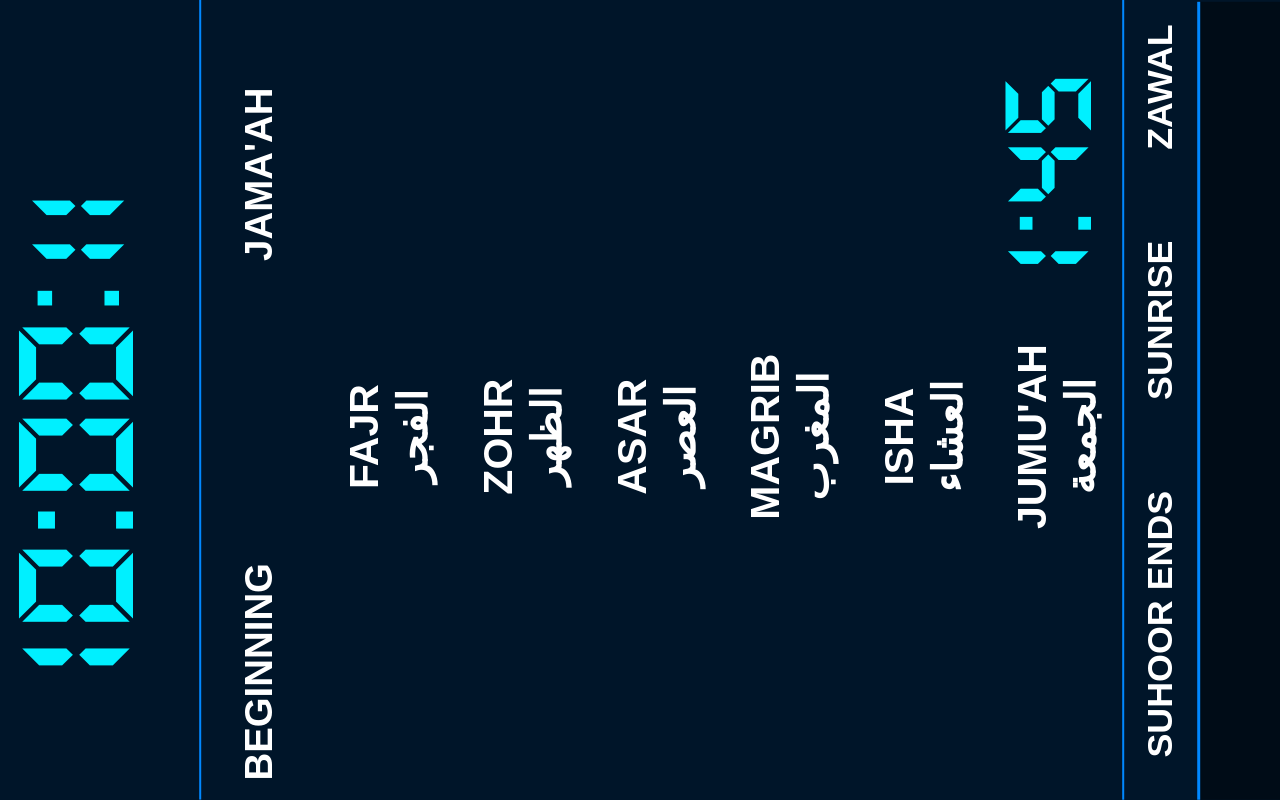
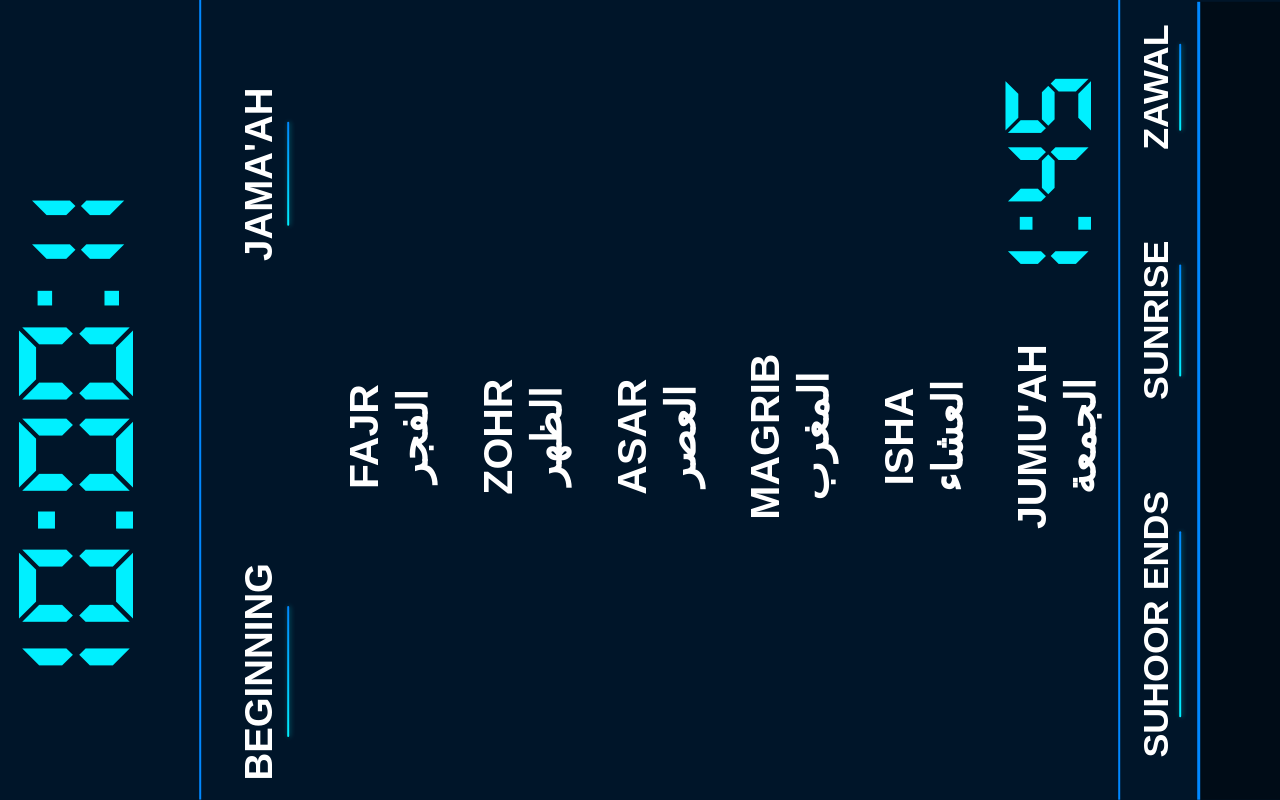
Before and after one commit to mohammedsajjadk/prayer-times, a Flask app: template templates/index.html in a window 1280 px wide. Run offline with Flask 2, Linux system fonts and the light colour scheme; the template is opened without the code that fills it, so the values that code supplies are empty; some web fonts are replaced.

Commit message:
Underline

```diff
--- a/static/styles.css
+++ b/static/styles.css
@@ -7,6 +7,8 @@
     --announcement-text-color: #FFFFFF;  /* Cyan */
     --announcement-warning: #ff0000;     /* Orange */
     --next-prayer-border-color: rgba(0, 240, 255, 0.8); /* Slightly transparent highlight color */
+    --underline-gradient: linear-gradient(90deg, var(--highlight-color) 0%, var(--border-color) 100%);
+    --underline-glow: 0 1px 5px rgba(0, 240, 255, 0.4);
 }
 
 
@@ -253,13 +255,19 @@ body, html {
     text-align: right;
     flex: 1;
     margin-right: 2vw;
+    position: relative;
+    padding-bottom: 0.5vh;
 }
 
 .gregorian-date {
     text-align: left;
     flex: 1;
     margin-left: 2vw;
+    position: relative;
+    padding-bottom: 0.5vh;
 }
+
+
 
 /* Separator Line */
 .separator {
@@ -319,6 +327,22 @@ body, html {
     margin: 0;
     /* border-bottom: 1px solid var(--border-color); */
     font-size: 3.0vw; /* Increased from 3vw to 3.5vw */
+    position: relative;
+    padding-bottom: 1vh;
+}
+
+.beginning h2::after,
+.jamaah h2::after {
+    content: '';
+    position: absolute;
+    bottom: 0;
+    left: 50%;
+    transform: translateX(-50%);
+    width: 60%;
+    height: 2px;
+    background: var(--underline-gradient);
+    border-radius: 2px;
+    box-shadow: var(--underline-glow);
 }
 
 
@@ -396,12 +420,21 @@ body, html {
 .time-label {
     font-size: 2.8vw; /* Increased from 2.5vw to 2.8vw */
     font-weight: bold;
+    position: relative;
+    padding-bottom: 0.5vh;
 }
 
-.time-value {
-    font-family: 'DS-Digital', monospace;
-    font-size: 4.5vw; /* Increased from 4vw to 4.5vw */
-    font-weight: bold;
+.time-label::after {
+    content: '';
+    position: absolute;
+    bottom: 0;
+    left: 50%;
+    transform: translateX(-50%);
+    width: 70%;
+    height: 2px;
+    background: var(--underline-gradient);
+    border-radius: 2px;
+    box-shadow: var(--underline-glow);
 }
 
 .time-value {
```
